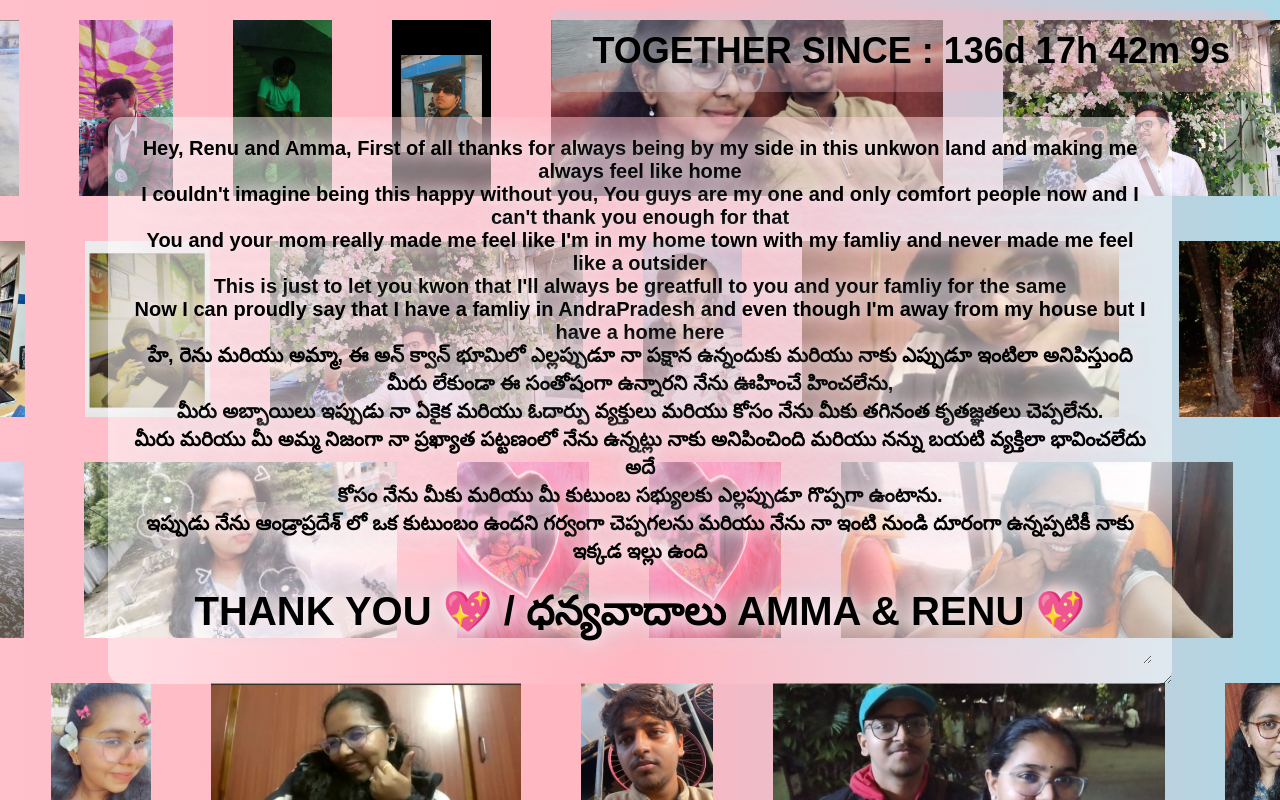
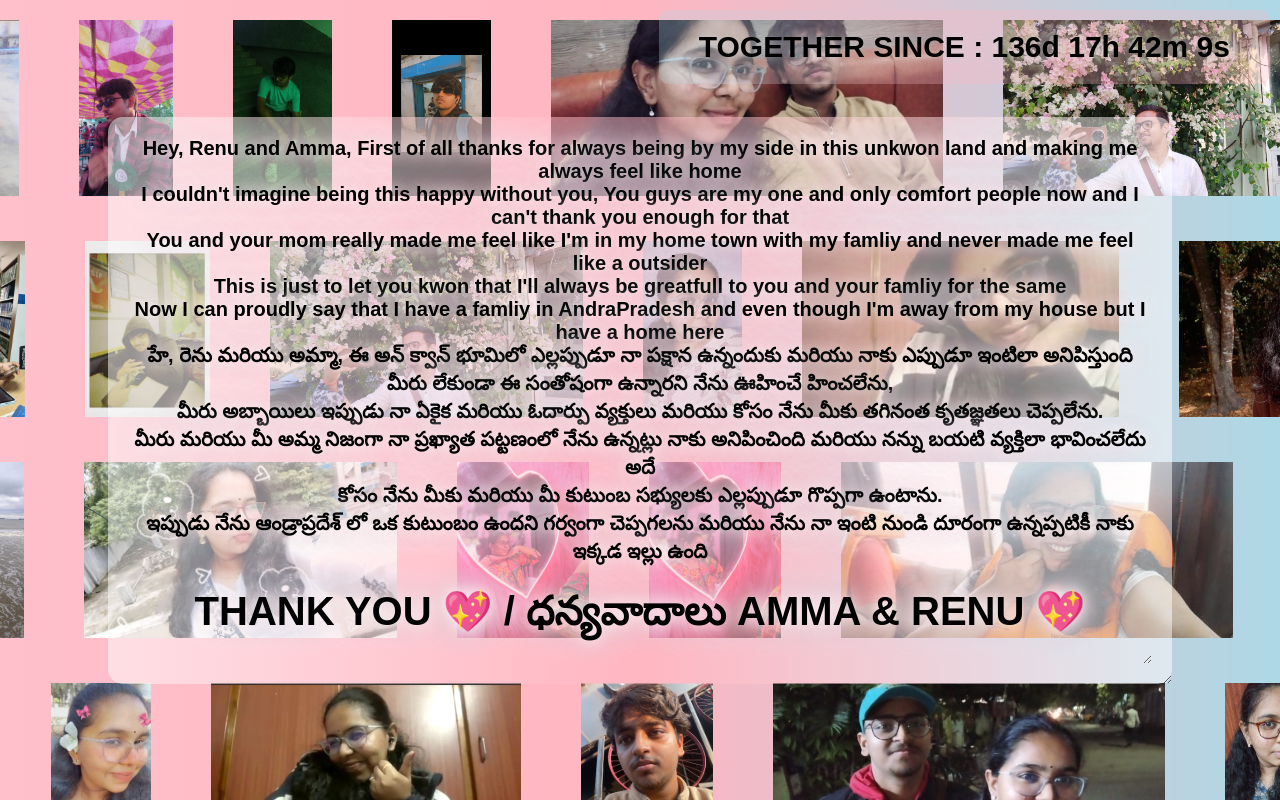
Before and after one commit to Mrdark-numpy/thankyou_renu, a plain HTML site: page index.html in a window 1280 px wide. Drawn offline with Linux system fonts and the light colour scheme.

Commit message:
Update index.html

```diff
--- a/index.html
+++ b/index.html
@@ -136,7 +136,7 @@
             background: linear-gradient(to left, rgba(255, 182, 193, 0.3), rgba(255, 182, 193, 0.3), rgba(173, 216, 230, 0.3)); /* Transparent gradient */
             padding: 20px 40px;
             border-radius: 10px;
-            font-size: 36px; /* Increased font size */
+            font-size: 30px; /* Increased font size */
             color: black;
             font-weight: bold;
             text-shadow: 0 0 15px rgb(207, 207, 207);
```
